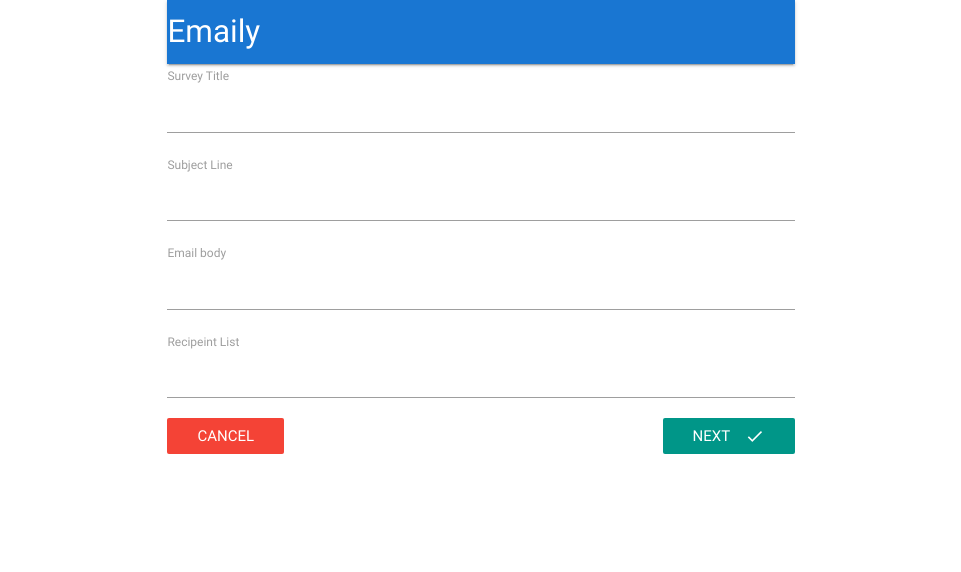
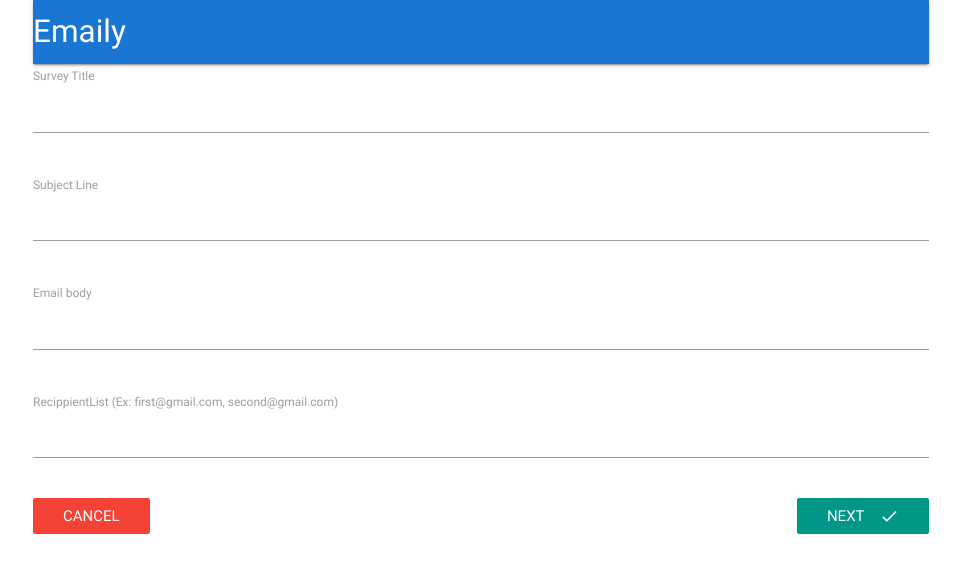
Before and after one commit to enochhz/node-with-react, a React (Create React App) app in the folder client/: page /surveys/new in a window 1280 px wide. Shown: the top 572 px of the page, without its empty margins (159-1120 px from the left). Built offline with nearby package versions, Linux system fonts and the light colour scheme; no server answers.

Commit message:
11-5 Toggling Visibility

```diff
--- a/client/src/components/App.js
+++ b/client/src/components/App.js
@@ -16,7 +16,7 @@ class App extends Component {
     return (
       <div className="container">
         <BrowserRouter>
-          <div className="container">
+          <div>
             <Header />
             <Route exact path="/" component={Landing} />
             <Route exact path="/surveys" component={Dashboard} />
--- a/client/src/components/surveys/SurveyField.js
+++ b/client/src/components/surveys/SurveyField.js
@@ -1,11 +1,14 @@
 // SurveyField contains logic to render a single label and text input
 import React from 'react';
 
-export default ({ input, label }) => {
+export default ({ input, label, meta: { error, touched } }) => {
   return (
     <div>
       <label>{label}</label>
-      <input {...input} />
+      <input {...input} styple={{ marginBottom: '5px'}}/>
+      <div className="red-text" style={{ marginBottom: '20px'}}>
+        {touched && error}
+      </div>
     </div>
   );
 };
--- a/client/src/components/surveys/SurveyForm.js
+++ b/client/src/components/surveys/SurveyForm.js
@@ -4,12 +4,13 @@ import React, { Component } from "react";
 import { reduxForm, Field } from "redux-form";
 import SurveyField from "./SurveyField";
 import { Link } from "react-router-dom";
+import validateEmails from './../../utils/validateEmails';
 
 const FIELDS = [
-  { label: "Survey Title", name: "title" },
-  { label: "Subject Line", name: "subjects" },
-  { label: "Email body", name: "body" },
-  { label: "Recipeint List", name: "emails" }
+  { label: "Survey Title", name: "title", noValueError: 'You must provide a title' },
+  { label: "Subject Line", name: "subjects", noValueError: 'You must provide subject' },
+  { label: "Email body", name: "body", noValueError: 'You must provide body' },
+  { label: "RecippientList (Ex: first@gmail.com, second@gmail.com)", name: "emails", noValueError: 'You must provide recipients' }
 ];
 
 class SurveyForm extends Component {
@@ -44,6 +45,18 @@ class SurveyForm extends Component {
   }
 }
 
+function validate(values) {
+  const errors = {};
+  errors.emails = validateEmails(values.emails || '');
+  _.each(FIELDS, ({ name, noValueError }) => {
+    if (!values[name]) {
+      errors[name] = noValueError;
+    }
+  });
+  return errors;
+}
+
 export default reduxForm({
+  validate,
   form: "surveyForm"
 })(SurveyForm);
--- /dev/null
+++ b/client/src/utils/validateEmails.js
@@ -0,0 +1,12 @@
+const re = /^[a-zA-Z0-9.!#$%&’*+/=?^_`{|}~-]+@[a-zA-Z0-9-]+(?:\.[a-zA-Z0-9-]+)*$/;
+export default (emails) => {
+  const invalidEmails = emails
+    .split(',')
+    .map(email => email.trim())
+    .filter(email => re.test(email) === false);
+
+  if (invalidEmails.length) {
+      return `These emails are invalid: ${invalidEmails}`;
+  }
+  return;
+};
```
